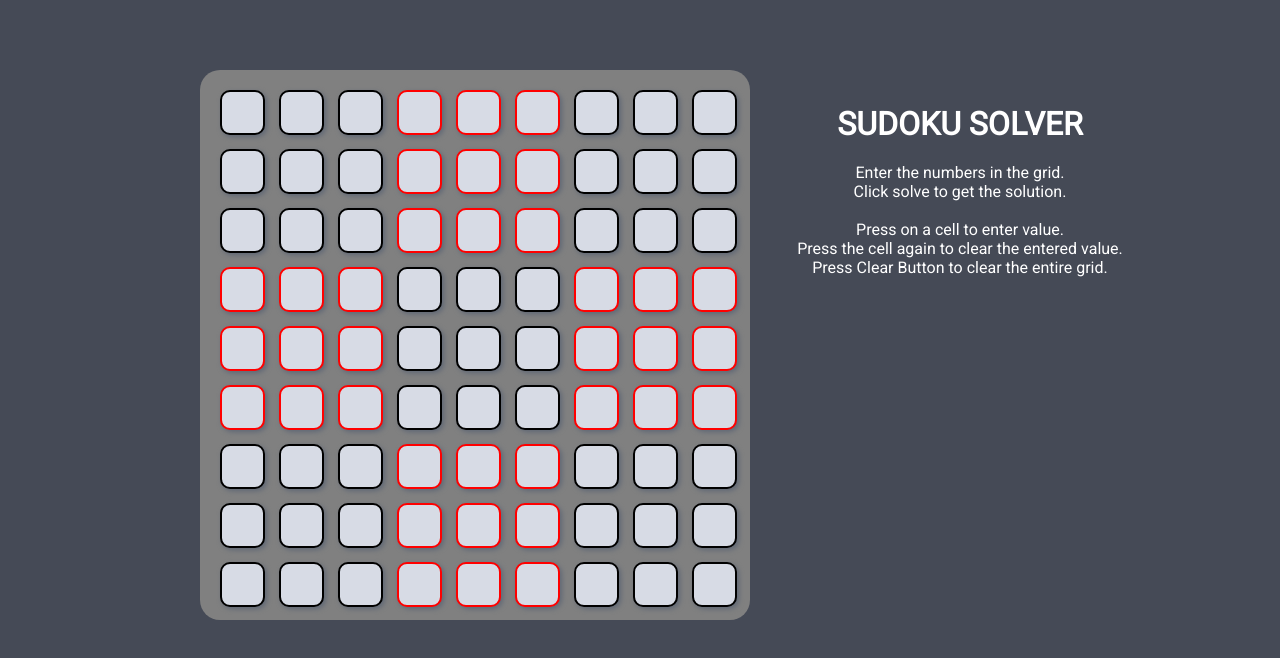
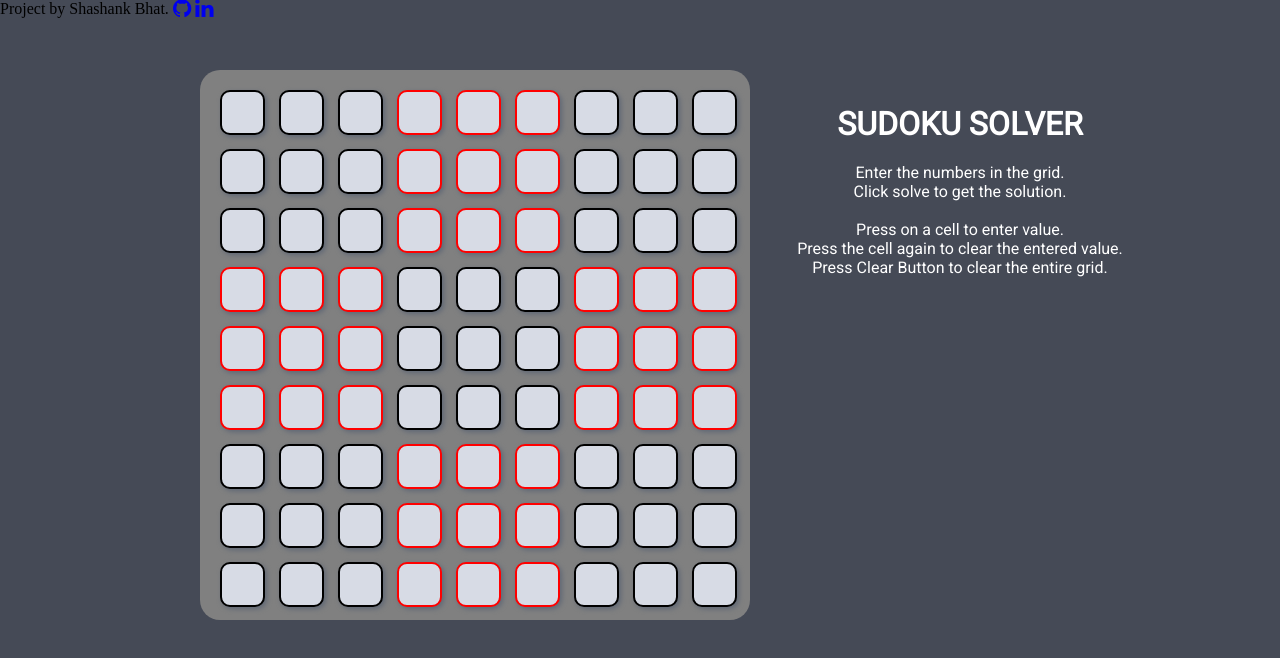
Before and after one commit to shashankbhat10/Sudoku-Solver, a plain HTML site: page main.html in a window 1280 px wide. Drawn offline with nearby package versions, Linux system fonts and the light colour scheme.

Commit message:
Update to add footer and message.

```diff
--- a/main.html
+++ b/main.html
@@ -6,6 +6,7 @@
     <meta charset="utf-8">
     <title> SUDOKU SOLVER </title>
     <link href="https://fonts.googleapis.com/css?family=Open+Sans|Roboto" rel="stylesheet">
+    <link rel="stylesheet" href="https://cdnjs.cloudflare.com/ajax/libs/font-awesome/4.6.3/css/font-awesome.min.css">
     <link href="./style.css" rel="stylesheet" />
     <script src="http://ajax.googleapis.com/ajax/libs/jquery/1.10.2/jquery.min.js"></script>
 </head>
@@ -20,6 +21,8 @@
             Press on a cell to enter value. <br />
             Press the cell again to clear the entered value. <br />
             Press Clear Button to clear the entire grid.
+        </p>
+        <p class="message">
         </p>
     </div>
 
@@ -127,6 +130,14 @@
         </div>
     </div>
 
+
+    <footer>
+        Project by Shashank Bhat.
+        <a href="https://github.com/shashankbhat10" target="_blank"><i class="fa fa-github fa-lg"></i></a>
+        <a href="https://in.linkedin.com/in/shashankbhat10" target="_blank"><i class="fa fa-linkedin fa-lg"></i></a>
+    </footer>
+
+
     <script src="./app.js" type="text/javascript"></script>
 </body>
 
```
